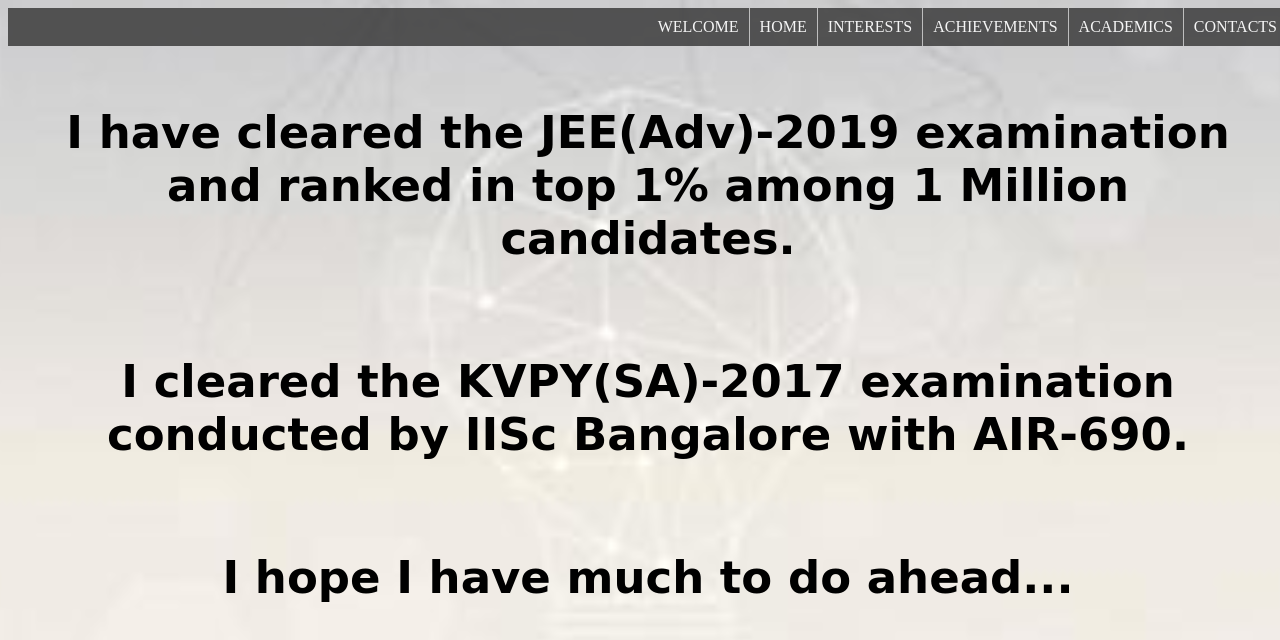
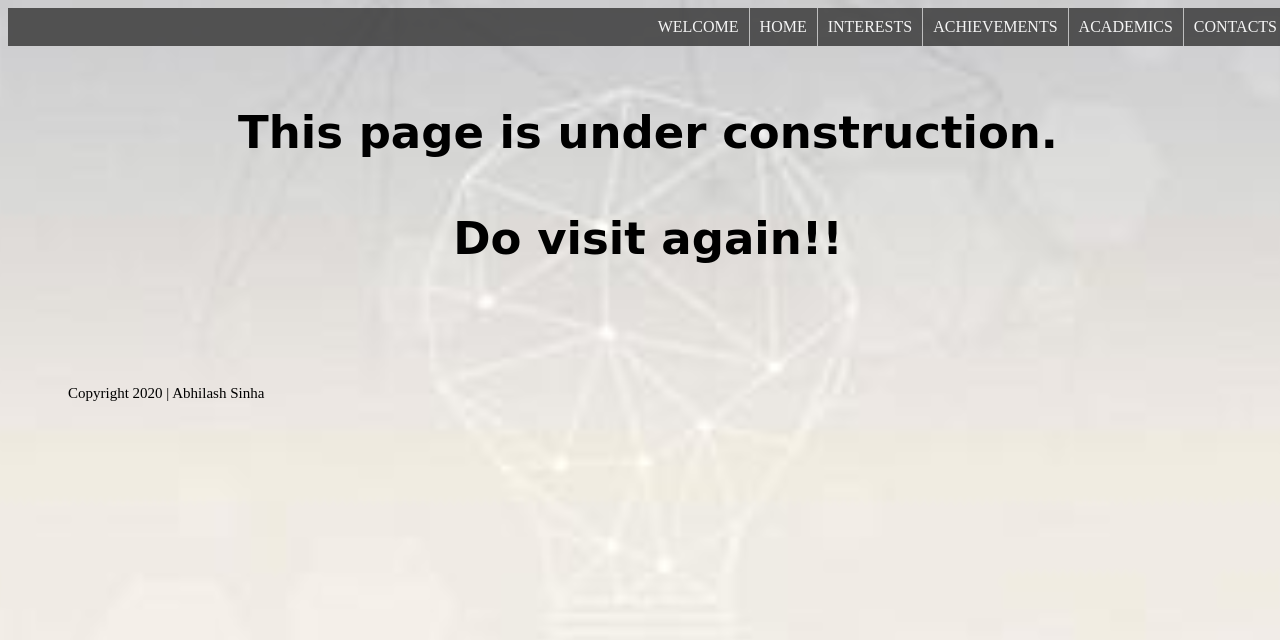
Before and after one commit to abhilash2001/myportfolio, a plain HTML site: page Achievements.html in a window 1280 px wide. Drawn offline with Linux system fonts and the light colour scheme; files that its build step writes are made by us from their sources; files whose address does not match are found by name; a web font is replaced by a local one.

Commit message:
not my first commit

```diff
--- a/Achievements.html
+++ b/Achievements.html
@@ -10,11 +10,15 @@
  <li><a href="Achievements.html">ACHIEVEMENTS</a></li>
  <li><a href="Interests.html">INTERESTS</a></li>
  <li><a href="Home.html">HOME</a></li>
- <li><a href="FirstWebsite.html">WELCOME</a></li>
+ <li><a href="Index.html">WELCOME</a></li>
 </ul>
-<h1>I have cleared the JEE(Adv)-2019 examination and ranked in top 1% among 1 Million candidates. </h1>
-<h1>I cleared the KVPY(SA)-2017 examination conducted by IISc Bangalore with AIR-690. </h1></h1>
-<h1>I hope I have much to do ahead...</h1>
+<div class="article">
+<h1>This page is under construction.<br><br>
+    Do visit again!!</h1>
+</div>
+</div>
+<div class="bottom" style="bottom:10px;padding:60px;">
+	<div class="fa fa-copyright" style="font-size:15px;color:solid black">Copyright 2020 | Abhilash Sinha</div>
 </div>
 </body>
 </html>
```
